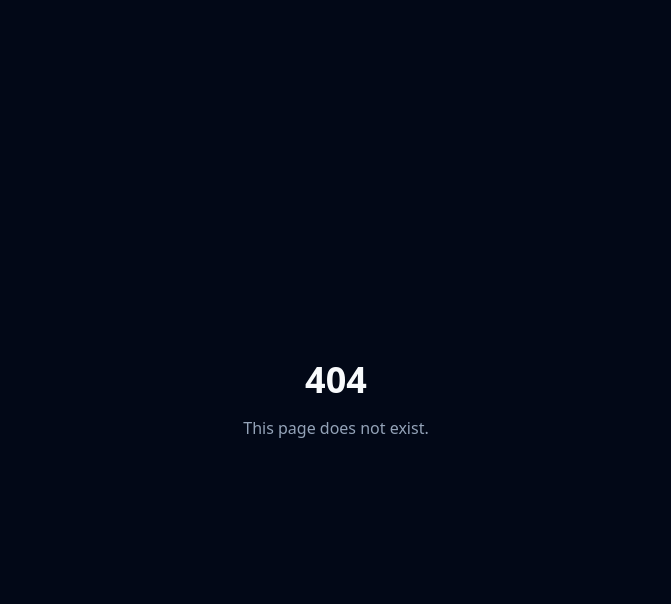
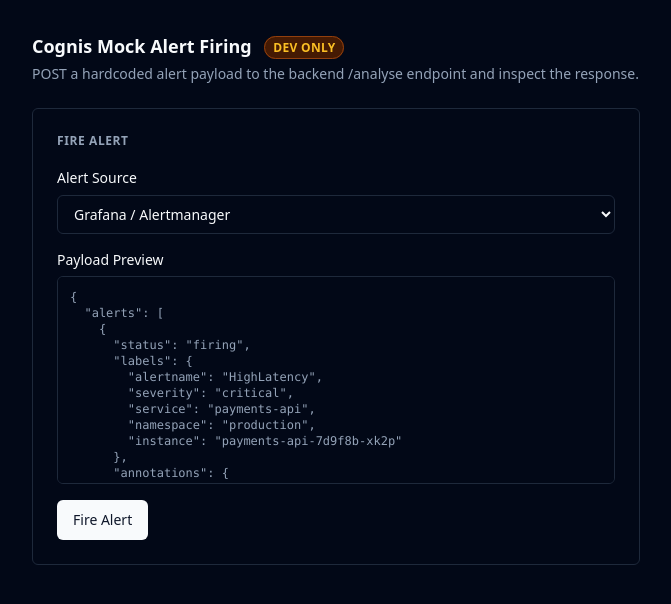
Before and after one commit to jamalishaq/cognis, a React (Vite) app in the folder frontend/: page /mock in a window 1280 px wide. Before the commit this address led to /404. Shown: the top 604 px of the page, without its empty margins (304-975 px from the left). Built offline with nearby package versions, Linux system fonts and the light colour scheme.

Commit message:
feat: write mock alert UI as React page at /mock

```diff
--- a/frontend/src/App.tsx
+++ b/frontend/src/App.tsx
@@ -1,6 +1,7 @@
 import { BrowserRouter, Routes, Route, Navigate } from "react-router-dom";
 import { QueryClient, QueryClientProvider } from "@tanstack/react-query";
 import { IncidentPage } from "@/pages/IncidentPage";
+import { MockAlertPage } from "@/pages/MockAlertPage";
 import { NotFoundPage } from "@/pages/NotFoundPage";
 
 const queryClient = new QueryClient({
@@ -17,6 +18,7 @@ export function App() {
       <BrowserRouter>
         <Routes>
           <Route path="/incidents/:incident_id" element={<IncidentPage />} />
+          <Route path="/mock" element={<MockAlertPage />} />
           <Route path="/404" element={<NotFoundPage />} />
           <Route path="*" element={<Navigate to="/404" replace />} />
         </Routes>
--- /dev/null
+++ b/frontend/src/pages/MockAlertPage.tsx
@@ -0,0 +1,219 @@
+import { useState } from "react";
+import { Button } from "@/components/ui/button";
+import { API_BASE_URL } from "@/lib/api";
+
+type AlertSource = "grafana" | "pagerduty" | "generic";
+
+interface AnalyseResponse {
+  incident_id: string;
+}
+
+const PAYLOADS: Record<AlertSource, unknown> = {
+  grafana: {
+    alerts: [
+      {
+        status: "firing",
+        labels: {
+          alertname: "HighLatency",
+          severity: "critical",
+          service: "payments-api",
+          namespace: "production",
+          instance: "payments-api-7d9f8b-xk2p",
+        },
+        annotations: {
+          description:
+            "p99 latency for payments-api has exceeded 2000ms for the past 5 minutes",
+          summary: "High latency detected on payments-api",
+        },
+        startsAt: "2026-04-23T10:15:00Z",
+        endsAt: "0001-01-01T00:00:00Z",
+        generatorURL: "http://grafana.internal/alerting/payments-latency",
+      },
+    ],
+    version: "4",
+    groupKey: "{}:{alertname=HighLatency}",
+    status: "firing",
+    receiver: "cognis-webhook",
+  },
+
+  pagerduty: {
+    messages: [
+      {
+        type: "trigger",
+        data: {
+          incident: {
+            id: "P1234567",
+            title: "High latency on payments-api",
+            status: "triggered",
+            urgency: "high",
+            severity: "critical",
+            service: { id: "SVC001", name: "payments-api" },
+            body: {
+              details:
+                "p99 latency exceeded 2000ms threshold. Active DB connections at 98 of 100.",
+            },
+            created_at: "2026-04-23T10:15:00Z",
+          },
+        },
+      },
+    ],
+  },
+
+  generic: {
+    service: "payments-api",
+    severity: "critical",
+    alert_name: "HighLatency",
+    description:
+      "p99 latency exceeded 2000ms for the past 5 minutes. Active DB connections at 98 of 100.",
+    triggered_at: "2026-04-23T10:15:00Z",
+    metadata: {
+      region: "us-east-1",
+      cluster: "prod-eks",
+      namespace: "production",
+    },
+  },
+};
+
+const SOURCE_LABELS: Record<AlertSource, string> = {
+  grafana: "Grafana / Alertmanager",
+  pagerduty: "PagerDuty",
+  generic: "Generic",
+};
+
+export function MockAlertPage() {
+  const [source, setSource] = useState<AlertSource>("grafana");
+  const [loading, setLoading] = useState(false);
+  const [incidentId, setIncidentId] = useState<string | null>(null);
+  const [error, setError] = useState<string | null>(null);
+  const [copied, setCopied] = useState(false);
+
+  async function handleSubmit(e: React.FormEvent) {
+    e.preventDefault();
+    setLoading(true);
+    setIncidentId(null);
+    setError(null);
+
+    try {
+      const res = await fetch(`${API_BASE_URL}/analyse`, {
+        method: "POST",
+        headers: { "Content-Type": "application/json" },
+        body: JSON.stringify(PAYLOADS[source]),
+      });
+
+      const data = await res.json().catch(() => ({}));
+
+      if (!res.ok) {
+        const detail =
+          (data as Record<string, unknown>)?.detail;
+        const msg =
+          typeof detail === "object" && detail !== null
+            ? JSON.stringify(detail)
+            : String(detail ?? `HTTP ${res.status}`);
+        setError(`${res.status}: ${msg}`);
+      } else {
+        setIncidentId((data as AnalyseResponse).incident_id);
+      }
+    } catch (err) {
+      setError(err instanceof Error ? err.message : "Network error");
+    } finally {
+      setLoading(false);
+    }
+  }
+
+  function handleCopy() {
+    if (!incidentId) return;
+    navigator.clipboard.writeText(incidentId).then(() => {
+      setCopied(true);
+      setTimeout(() => setCopied(false), 2000);
+    });
+  }
+
+  return (
+    <div className="min-h-screen p-4 md:p-8 max-w-2xl mx-auto space-y-6">
+      <div>
+        <h1 className="text-lg font-semibold">
+          Cognis Mock Alert Firing{" "}
+          <span className="text-xs font-semibold uppercase tracking-wide px-2 py-0.5 rounded-full bg-amber-950 text-amber-400 border border-amber-800 ml-2 align-middle">
+            Dev Only
+          </span>
+        </h1>
+        <p className="text-sm text-muted-foreground mt-1">
+          POST a hardcoded alert payload to the backend /analyse endpoint and
+          inspect the response.
+        </p>
+      </div>
+
+      <div className="rounded-md border bg-card p-6 space-y-4">
+        <p className="text-xs font-semibold uppercase tracking-wider text-muted-foreground">
+          Fire Alert
+        </p>
+        <form onSubmit={handleSubmit} className="space-y-4">
+          <div className="space-y-1.5">
+            <label htmlFor="source" className="text-sm font-medium">
+              Alert Source
+            </label>
+            <select
+              id="source"
+              value={source}
+              onChange={(e) => setSource(e.target.value as AlertSource)}
+              className="w-full bg-background border border-input rounded-md text-sm px-3 py-2 text-foreground focus:outline-none focus:ring-2 focus:ring-ring"
+            >
+              {(Object.keys(PAYLOADS) as AlertSource[]).map((s) => (
+                <option key={s} value={s}>
+                  {SOURCE_LABELS[s]}
+                </option>
+              ))}
+            </select>
+          </div>
+
+          <div className="space-y-1.5">
+            <p className="text-sm font-medium">Payload Preview</p>
+            <pre className="bg-background border border-input rounded-md p-3 text-xs font-mono text-muted-foreground overflow-y-auto max-h-52">
+              {JSON.stringify(PAYLOADS[source], null, 2)}
+            </pre>
+          </div>
+
+          <Button type="submit" disabled={loading}>
+            {loading ? "Firing…" : "Fire Alert"}
+          </Button>
+        </form>
+      </div>
+
+      {incidentId && (
+        <div className="rounded-md border bg-card p-6 space-y-3">
+          <p className="text-xs font-semibold uppercase tracking-wider text-muted-foreground">
+            Result
+          </p>
+          <div className="flex items-center gap-3 rounded-md bg-green-950/40 border border-green-800/50 px-4 py-3">
+            <span className="text-xs font-semibold uppercase tracking-wide text-green-400 flex-shrink-0">
+              Incident ID
+            </span>
+            <span className="font-mono text-base font-bold text-green-300 flex-grow tracking-wide">
+              {incidentId}
+            </span>
+            <Button
+              type="button"
+              variant="outline"
+              size="sm"
+              onClick={handleCopy}
+              className="flex-shrink-0"
+            >
+              {copied ? "Copied!" : "Copy"}
+            </Button>
+          </div>
+        </div>
+      )}
+
+      {error && (
+        <div className="rounded-md border bg-card p-6 space-y-3">
+          <p className="text-xs font-semibold uppercase tracking-wider text-muted-foreground">
+            Result
+          </p>
+          <div className="rounded-md bg-destructive/10 border border-destructive/50 px-4 py-3 font-mono text-sm text-destructive">
+            {error}
+          </div>
+        </div>
+      )}
+    </div>
+  );
+}
```
Also changed, not shown: 2 other files (tests, documents, lock files or other folders).
